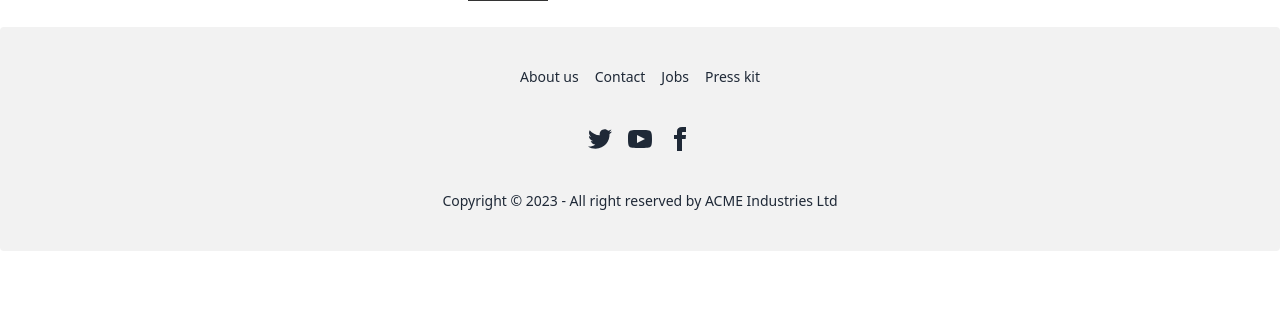
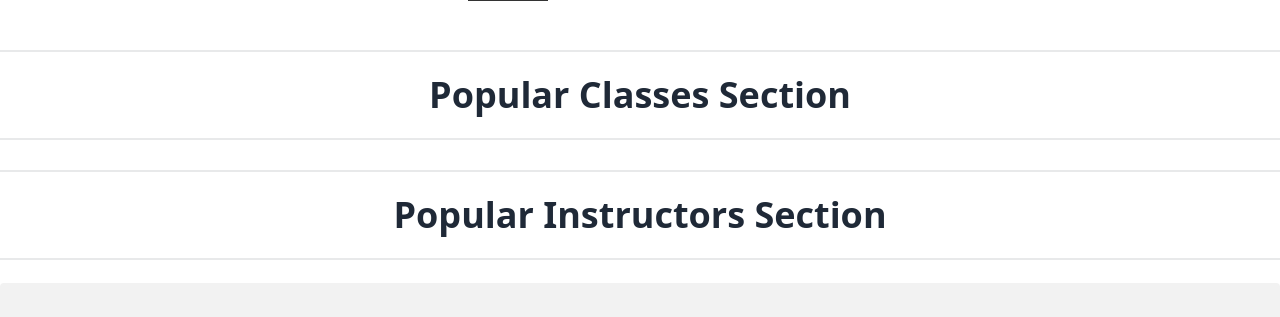
Before and after one commit to MdZisan/sports-summer-camp-client, a React (Vite) app: page / in a window 1280 px wide. Shown: the part 1110-1427 px from the top of the page. Before the commit the page ends 1361 px from the top, so only its background shows below. Built offline with nearby package versions, Linux system fonts and the light colour scheme; no server answers.

Commit message:
user post from registeer

```diff
--- a/src/Pages/Home/Home/Home.jsx
+++ b/src/Pages/Home/Home/Home.jsx
@@ -1,10 +1,14 @@
 import React from 'react';
 import Banner from '../Banner/Banner';
+import PopulerClasses from '../PopulerClasses/PopulerClasses';
+import PopulerInstructors from '../PopulerInstructors/PopulerInstructors';
 
 const Home = () => {
     return (
         <div>
             <Banner></Banner>
+            <PopulerClasses></PopulerClasses>
+            <PopulerInstructors></PopulerInstructors>
         </div>
     );
 };
--- /dev/null
+++ b/src/Pages/Home/PopulerClasses/PopulerClasses.jsx
@@ -0,0 +1,13 @@
+import React from 'react';
+
+const PopulerClasses = () => {
+    return (
+        <div className='my-3'>
+            <div className='divider'></div>
+            <h2 className='text-4xl font-bold text-center'>Popular Classes Section</h2>
+            <div className='divider'></div>
+        </div>
+    );
+};
+
+export default PopulerClasses;
--- /dev/null
+++ b/src/Pages/Home/PopulerInstructors/PopulerInstructors.jsx
@@ -0,0 +1,15 @@
+import React from 'react';
+
+const PopulerInstructors = () => {
+    return (
+        <div>
+              <div className='my-3'>
+            <div className='divider'></div>
+            <h2 className='text-4xl font-bold text-center'>Popular Instructors Section</h2>
+            <div className='divider'></div>
+        </div>
+        </div>
+    );
+};
+
+export default PopulerInstructors;
--- a/src/Pages/Register/Register.jsx
+++ b/src/Pages/Register/Register.jsx
@@ -3,6 +3,7 @@ import { useForm } from 'react-hook-form';
 import { AuthContext } from '../../Providers/AuthProvider';
 import { Link } from 'react-router-dom';
 import SocialLogin from '../../Components/SocialLogin/SocialLogin';
+import axios from 'axios';
 
 
 const Register = () => {
@@ -13,6 +14,7 @@ const Register = () => {
   //  console.log(signIn);
     const { register, handleSubmit, watch, formState: { errors } } = useForm();
     const onSubmit = data => {
+
       if(data.password!==data.confirmPassword){
         setError('Confirm Password not Match')
         return
@@ -20,7 +22,12 @@ const Register = () => {
         createUser(data.email,data.password)
         .then(result=>{
             profileUpdate(data.name,data.photoUrl)
+            axios.post('http://localhost:5000/users',{name: data.name,photo:data.photoUrl,email: data.email,role: 'student'})
+            .then(res=>{
+              console.log('User post',res);
+            })
             setError(' ')
+
         })
         .catch(err=>{
           setError(err);
```
